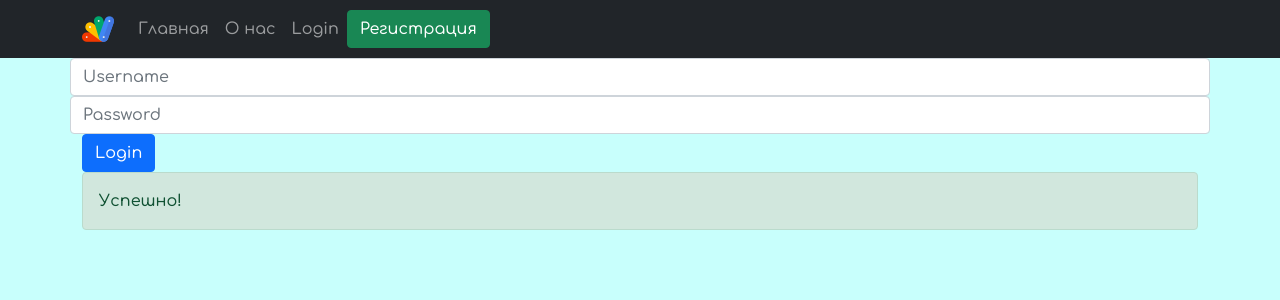
After one commit to Arseni-Lukyanau/8B_Flask_Lessons, a Flask app: page /login/ in a window 1280 px wide. The commit adds this page. Shown: the top 300 px of the page. Run offline with Flask 2, Linux system fonts and the light colour scheme.

Commit message:
Adding login page with form🎄

```diff
--- a/routes.py
+++ b/routes.py
@@ -16,3 +16,8 @@ def main_page():  # функция отображения страницы
 def about_page():
     return render_template('about.html', title='О нас')
     # на странице about будет отображаться другой шаблон - about.html
+
+
+@app.route('/login/', methods=['GET', 'POST'])
+def login_page():
+    return render_template('login.html', message='Успешно!', title='Login page')
--- a/templates/base.html
+++ b/templates/base.html
@@ -47,6 +47,9 @@
                 <li class="nav-item">
                     <a class="nav-link" href="{{ url_for('about_page') }}">О нас</a>
                 </li>
+                <li class="nav-item">
+                    <a class="nav-link" href="{{ url_for('login_page') }}">Login</a>
+                </li>
             </ul>
             <!-- а заканчиваются здесь!-->
             <a href="#" class="btn btn-success">Регистрация</a>
--- /dev/null
+++ b/templates/login.html
@@ -0,0 +1,21 @@
+{% extends 'base.html' %}
+
+{% block content %}
+
+    <form action="" method="post">
+        <div class="row">
+            <input type="text" class="form-control" name="username" placeholder="Username">
+        </div>
+        <div class="row">
+            <input type="password" class="form-control" name="password" placeholder="Password">
+        </div>
+        <input type="submit" class="btn btn-primary" value="Login">
+    </form>
+
+    {% if message %}
+        <div class="alert alert-success">
+            {{ message }}
+        </div>
+    {% endif %}
+
+{% endblock %}
```
